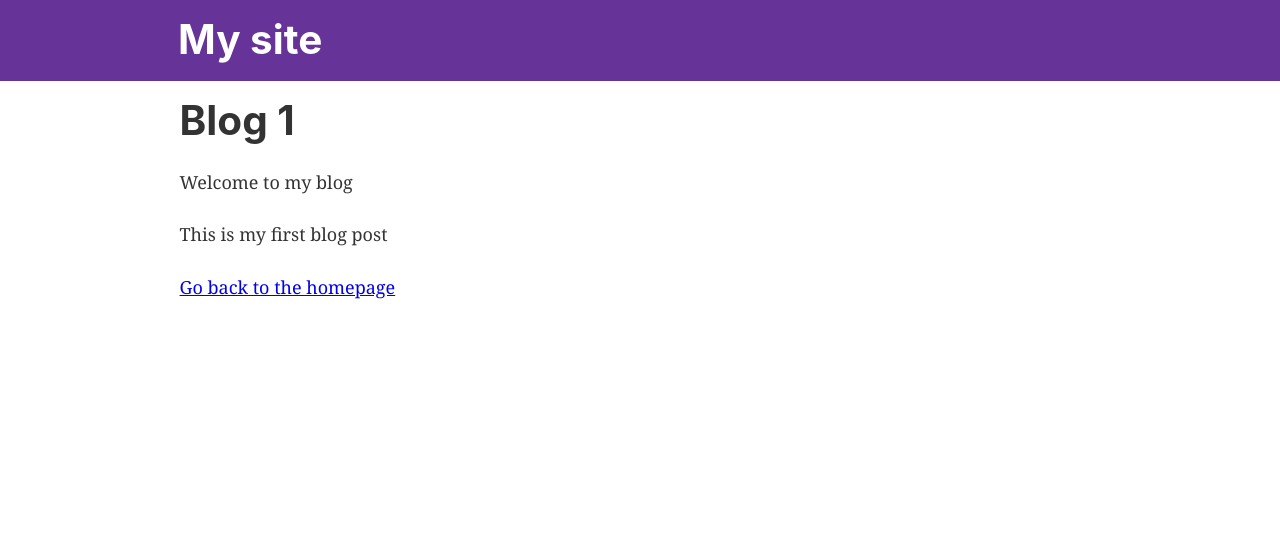
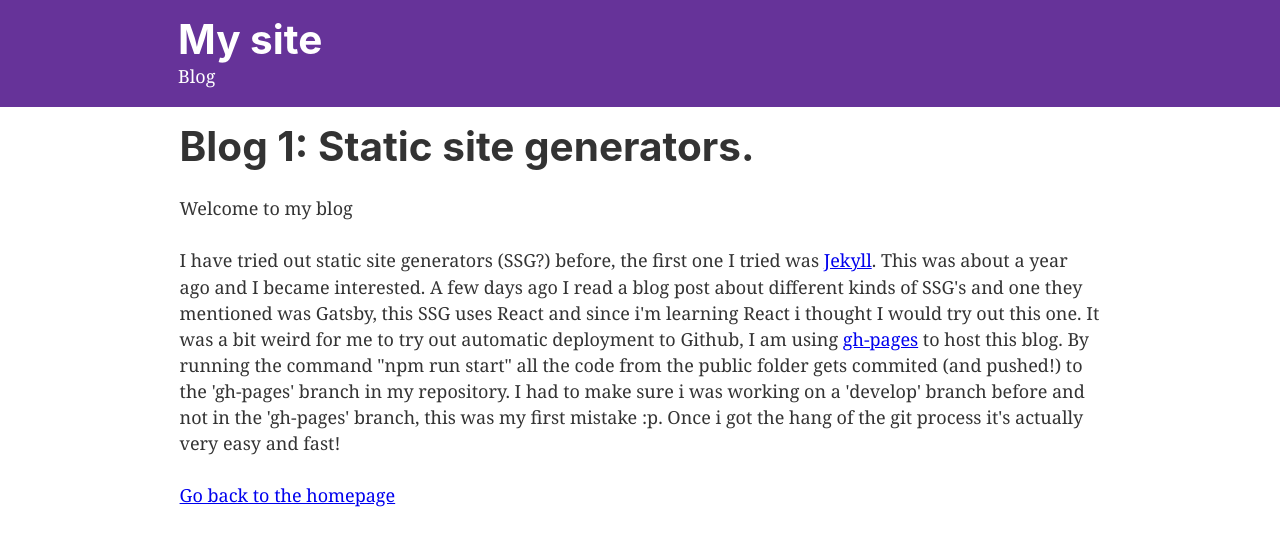
Before and after one commit to Skipvanthof/my-site, a Gatsby site in the folder skip-site/: page /blog in a window 1280 px wide. Built offline with nearby package versions, Linux system fonts and the light colour scheme; Gatsby itself is replaced by a stand-in of ours.

Commit message:
First blog post

```diff
--- a/skip-site/src/components/header.js
+++ b/skip-site/src/components/header.js
@@ -27,6 +27,17 @@ const Header = ({ siteTitle }) => (
           {siteTitle}
         </Link>
       </h1>
+
+      <Link
+        to="/blog"
+        style={{
+          color: 'white',
+          textDecoration: 'none',
+        }}
+      >
+        Blog
+      </Link>
+
     </div>
   </div>
 )
--- a/skip-site/src/pages/blog.js
+++ b/skip-site/src/pages/blog.js
@@ -7,13 +7,16 @@ import SEO from '../components/seo'
 const SecondPage = () => (
   <Layout>
     <SEO title="Blog" />
-    <h1>Blog 1</h1>
+    <h1>Blog 1: Static site generators.</h1>
     <p>Welcome to my blog</p>
 
 
     <p>
-      This is my first blog post
+      I have tried out static site generators (SSG?) before, the first one I tried was <a href="https://jekyllrb.com/">Jekyll</a>. This was about a year ago and I became interested. A few days ago I read a blog post about different kinds of SSG's and one they mentioned was Gatsby, this SSG uses React and since i'm learning React i thought I would try out this one.
+
+      It was a bit weird for me to try out automatic deployment to Github, I am using <a href="https://pages.github.com/">gh-pages</a> to host this blog. By running the command "npm run start" all the code from the public folder gets commited (and pushed!) to the 'gh-pages' branch in my repository. I had to make sure i was working on a 'develop' branch before and not in the 'gh-pages' branch, this was my first mistake :p. Once i got the hang of the git process it's actually very easy and fast!
     </p>
+
     <Link to="/">Go back to the homepage</Link>
   </Layout>
 )
--- a/skip-site/src/pages/index.js
+++ b/skip-site/src/pages/index.js
@@ -14,6 +14,7 @@ const IndexPage = () => (
 
     <div style={{ maxWidth: '300px', marginBottom: '1.45rem' }}>
       <Image />
+      <img src="https://source.unsplash.com/random/400x200" alt="" />{" "}
     </div>
 
     <Link to="/blog/">blog</Link>
```
